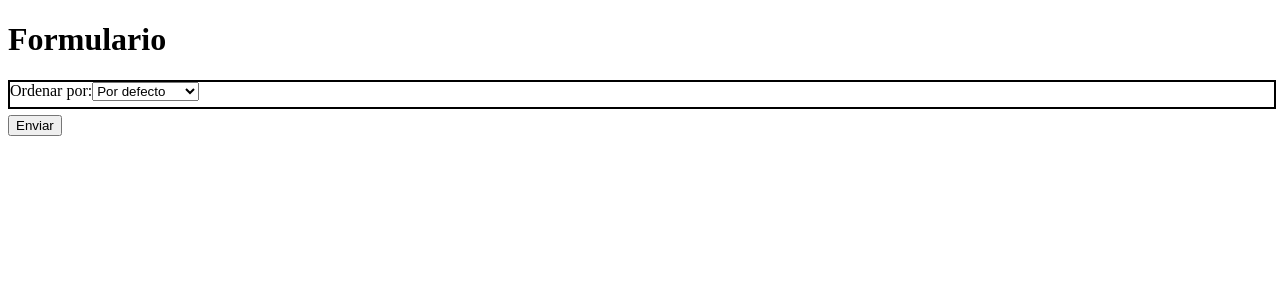
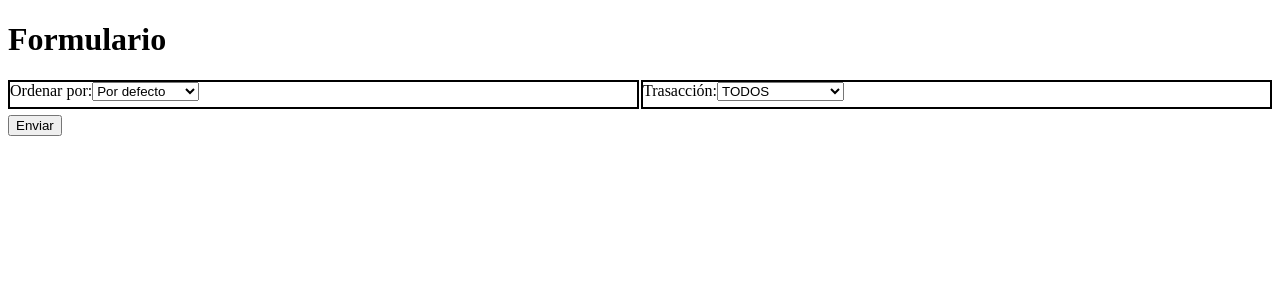
Before and after one commit to Buff4AurelionSol/CloudHUB, a Vue app in the folder cloud-hub/: page / in a window 1280 px wide. Shown: the top 300 px of the page. Built offline with nearby package versions, Linux system fonts and the light colour scheme; the HTML template or start-up script is replaced by a standard one.

Commit message:
feat: add trasactioninput

```diff
--- a/cloud-hub/src/components/Form.vue
+++ b/cloud-hub/src/components/Form.vue
@@ -1,5 +1,7 @@
 <script setup>
   import OrderByInput from './OrderByInput/OrderByInput.vue'
+  import TransactionInput from './TransactionInput/TransactionInput.vue'
+
 
   function handleSubmit(e) {
     e.preventDefault()
@@ -13,10 +15,18 @@
 <template>
   <h1>Formulario</h1>
   <form @submit="handleSubmit">
-    <OrderByInput/>
+    <div class="data-form">
+      <OrderByInput/>
+      <TransactionInput/>
+    </div>
     <button type="submit">Enviar</button>
   </form>
 </template>
 
 <style scoped>
+  .data-form{
+    display: flex;
+    gap: 2px;
+
+  }
 </style>
--- a/cloud-hub/src/components/OrderByInput/OrderByInput.vue
+++ b/cloud-hub/src/components/OrderByInput/OrderByInput.vue
@@ -1,12 +1,12 @@
 <script setup>
-    import {OPTIONS} from './consts/const.ts'
+    import {OPTIONS_ORDER_BY} from '../consts/const.ts'
 </script>
 
 <template>
     <div class="order-by-input">
         <span>Ordenar por:</span>
         <select name="order-by">
-            <option :value="option" v-for="(option) in OPTIONS" key="item">
+            <option :value="option" v-for="(option) in OPTIONS_ORDER_BY" key="item">
                 {{option}}
             </option>
         </select>
@@ -15,7 +15,7 @@
 
 <style scoped>
     .order-by-input{
-        width: 100%;
+        width: 50%;
         height: 25px;
         border: 2px solid black;
         margin-bottom: 6px;
--- a/cloud-hub/src/components/OrderByInput/consts/const.ts
+++ /dev/null
@@ -1,10 +0,0 @@
-export enum OPTIONS {
-    DEFAULT = "Por defecto",
-    REFERENCE = "Referencia",
-    AMOUNT_BS = "Monto Bs",
-    CONTRACT = "Contrato",
-    CLIENT = "Cliente",
-    RIF = "Rif",
-    DESTINY_BANK = "Banco destino",
-    ORIGIN_BANK = "Banco origen"
-}
--- /dev/null
+++ b/cloud-hub/src/components/TransactionInput/TransactionInput.vue
@@ -0,0 +1,23 @@
+<script setup>
+import { OPTIONS_TRANSACTION } from '../consts/const';
+</script>
+
+<template>
+    <div class="transaction-input">
+        <span>Trasacción:</span>
+        <select name="transaction-input">
+            <option :value="option" v-for="(option) in OPTIONS_TRANSACTION" key="item">
+                {{option}}
+            </option>
+        </select>
+    </div>
+</template>
+
+<style scoped>
+  .transaction-input{
+        width: 50%;
+        height: 25px;
+        border: 2px solid black;
+        margin-bottom: 6px;
+    }
+</style>
--- /dev/null
+++ b/cloud-hub/src/components/consts/const.ts
@@ -0,0 +1,27 @@
+export enum OPTIONS_ORDER_BY {
+    DEFAULT = "Por defecto",
+    REFERENCE = "Referencia",
+    AMOUNT_BS = "Monto Bs",
+    CONTRACT = "Contrato",
+    CLIENT = "Cliente",
+    RIF = "Rif",
+    DESTINY_BANK = "Banco destino",
+    ORIGIN_BANK = "Banco origen"
+}
+
+export enum OPTIONS_TRANSACTION{
+    ALL = "TODOS",
+    TRANSFER = "Transferencia",
+    DEPOSIT = "Depópsito",
+    BANESCO = "Banesco Pagos",
+    MULTIPAYMENT = "Multipago",
+    PAGOMOVIL = "Pago móvil",
+    C2P = "C2P",
+    CASH = "Efectivo",
+    PDV = "Pdv",
+    POS_VIRTUAL = "Pos virutal",
+    DEBIN_BNC = "Debin BNC",
+    INMEDIATLY_CREDIT = "Crédito inmediato",
+    INMEDIATLY_DEBIT = "Débito inmediato",
+    BIOPAGO = "Biopago"
+}
```
